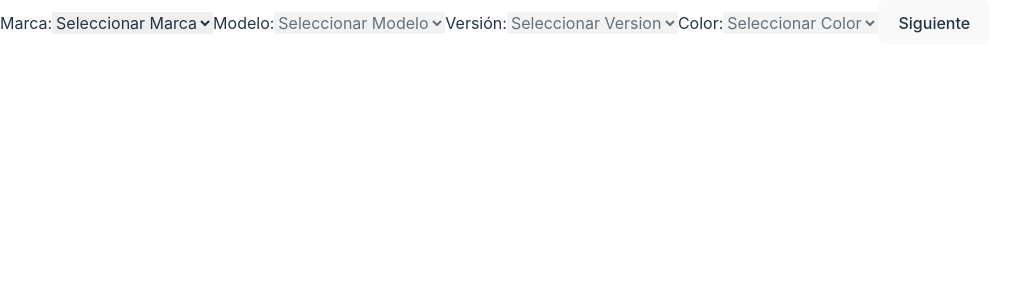
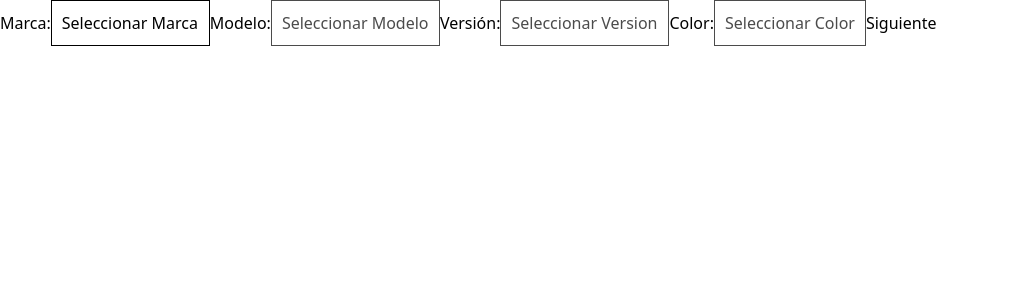
Before and after one commit to Kevin2407/Dise-o-de-Sistemas---Trabajos, a React (Vite) app: page / in a window 1280 px wide. Shown: the top 300 px of the page, without its empty margins (0-1032 px from the left). Built offline with nearby package versions, Linux system fonts and the light colour scheme.

Commit message:
estilo actualizado

```diff
--- a/src/Vista.jsx
+++ b/src/Vista.jsx
@@ -296,7 +296,7 @@ class Vista extends Component {
               <option key={_color.nombre} value={_color.nombre}>{_color.nombre}</option>
             ))}
           </select>
-          <button type="submit" className={avance > 3 ? ' hover:bg-slate-600 hover:border-slate-600 ' : ' bg-zinc-400 text-white'} disabled={!(avance > 2)}>Siguiente</button>
+          <button type="submit" className={'py-3 rounded-lg text-white' + (avance > 3 ? ' bg-slate-950 hover:bg-slate-600 hover:border-slate-600 ' : ' bg-zinc-400 ')} disabled={!(avance > 2)}>Siguiente</button>
         </form>
 
         {
--- a/src/main.jsx
+++ b/src/main.jsx
@@ -6,7 +6,8 @@ import './styles/index.css'
 
 ReactDOM.createRoot(document.getElementById('root')).render(
   <React.StrictMode>
-    {/* <div className='bg-white w-1/2 mx-auto mt-28 rounded-xl p-12'> */}
+    <div className='bg-[#242424] m-0 flex flex-col min-h-[100vh] min-w-[320px]'>
       <Vista/>
+    </div>
   </React.StrictMode>,
 )
--- a/src/styles/index.css
+++ b/src/styles/index.css
@@ -1,12 +1,28 @@
-@tailwind base;
-@tailwind components;
-@tailwind utilities;
+@import 'tailwindcss/base';
+@import 'tailwindcss/components';
+@import 'tailwindcss/utilities';
 
 
+select {
+  -webkit-appearance: none; /* Esto elimina el estilo predeterminado de Safari */
+  appearance: none;
+  background-color: #fff; /* Cambia esto a tu color de fondo deseado */
+  color: #000; /* Cambia esto a tu color de texto deseado */
+  border: 1px solid #000; /* Cambia esto a tu color de borde deseado */
+  padding: 10px; /* Ajusta el padding como desees */
+}
 
+/* Esto es para el icono de flecha que aparece en el select de Safari */
+select::-ms-expand {
+  display: none;
+}
+select:after {
+  content: "▼";
+  position: absolute;
+  right: 10px;
+}
 
-
-:root {
+/* :root {
   font-family: Inter, system-ui, Avenir, Helvetica, Arial, sans-serif;
   line-height: 1.5;
   font-weight: 400;
@@ -78,4 +94,4 @@ button:focus-visible {
   button {
     background-color: #f9f9f9;
   }
-}
+} */
```
